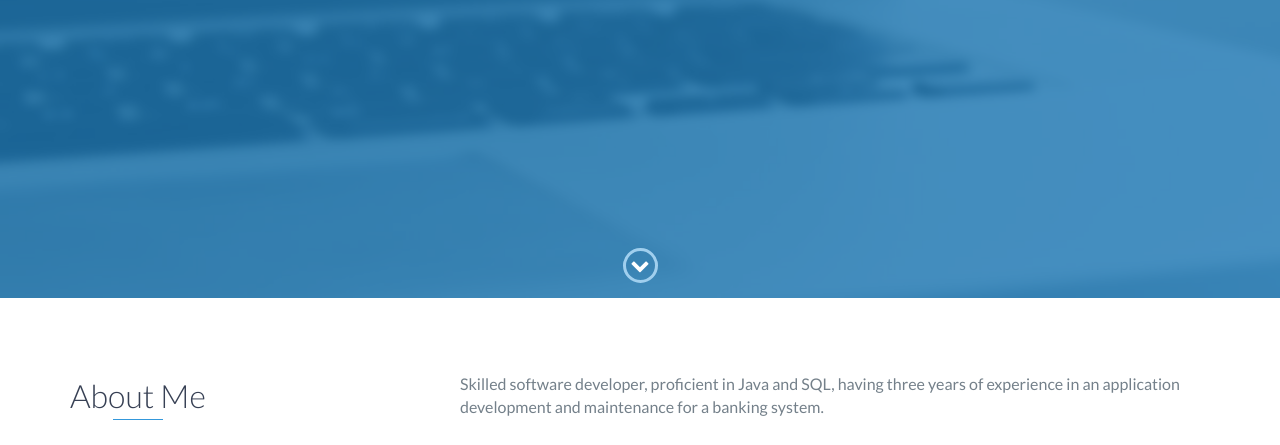
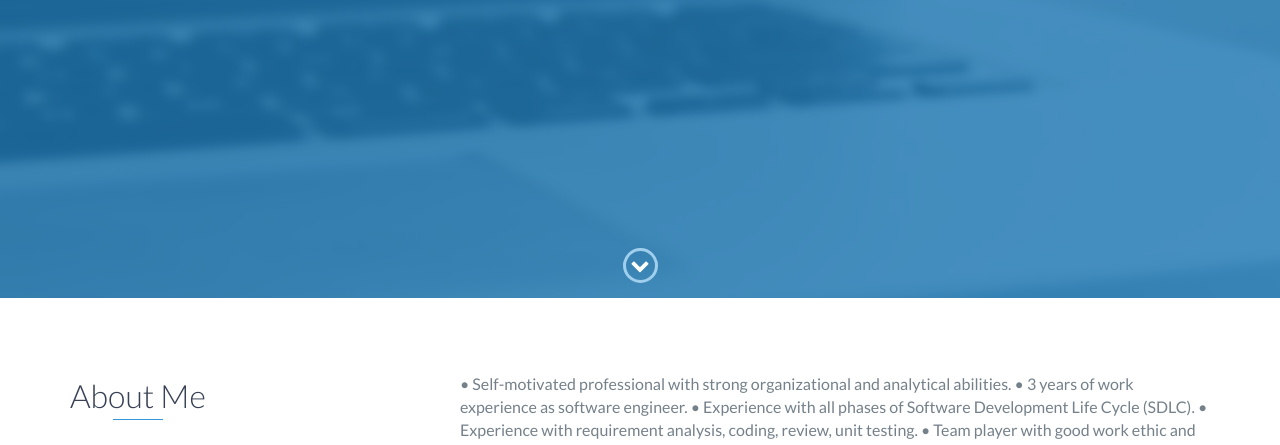
Before and after one commit to pingilia2/anveshportfolio, a website: page index.html in a window 1280 px wide. Shown: the part 502-947 px from the top of the page. Drawn offline with nearby package versions, Linux system fonts and the light colour scheme.

Commit message:
intro update

```diff
--- a/index.html
+++ b/index.html
@@ -73,8 +73,11 @@
                 </div>
                 <div class="col-md-8">
                     <p>
-                         Skilled software developer, proficient in Java and SQL, having three years of experience in an application
-development and maintenance for a banking system.
+                         • Self-motivated professional with strong organizational and analytical abilities.
+			 • 3 years of work experience as software engineer.
+			 • Experience with all phases of Software Development Life Cycle (SDLC).
+			 • Experience with requirement analysis, coding, review, unit testing.
+ 			 • Team player with good work ethic and ability to learn new things quickly.
                     </p>
                 </div>
             </div>
```
